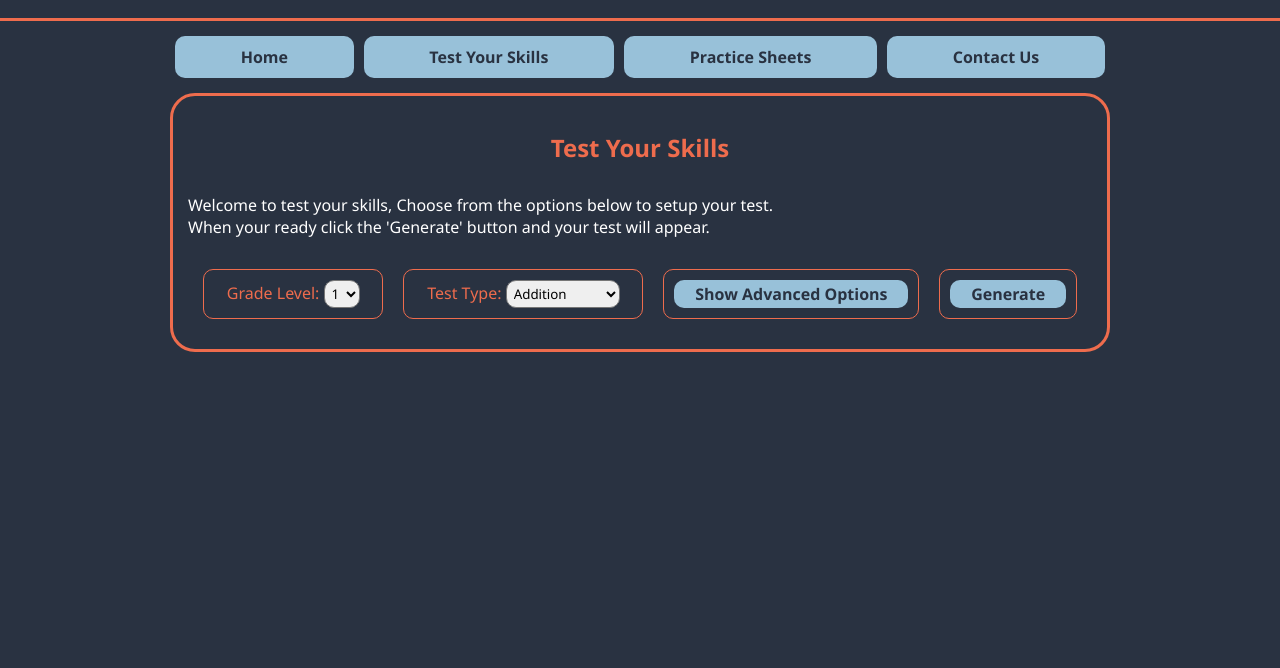
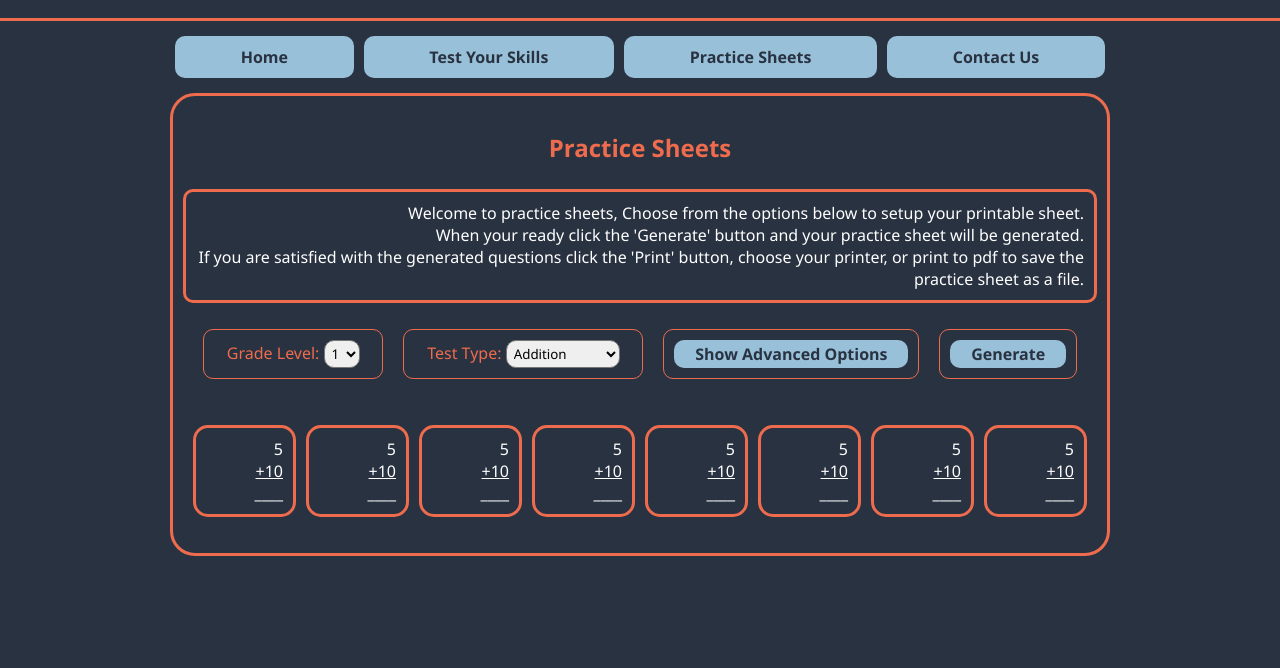
Before and after one commit to Zephyr709/MathMountain, a plain HTML site: page workSheets/sheets.html in a window 1280 px wide. Shown: the part 132-800 px from the top of the page. Drawn offline with Linux system fonts and the light colour scheme.

Commit message:
progress for practice sheets

```diff
--- a/workSheets/sheets.css
+++ b/workSheets/sheets.css
@@ -7,6 +7,10 @@ section h2 {
 
 section p {
     border-radius: 10px;
+}
+
+section span {
+    text-decoration: underline;
 }
 
 /* Method to hide arrows on number inputs */
@@ -75,7 +79,26 @@ button:hover {
 }
 
 /* || Sheet Styles */
+#practiceSheet {
+    display: flex;
+    flex-flow: row wrap;
+    align-content: flex-start;
+    justify-content: flex-start;
+    gap: 10px;
+    padding: 10px;
+}
 
+#practiceSheet div,p {
+    border: 3px solid #ee6c4d;
+    padding:10px;
+    color:white;
+    text-align: right;
+}
+
+#practiceSheet p {
+    border-radius: 15px;
+    flex-grow: 1;
+}
 /* || Options styles */
 
 #test-options {
--- a/workSheets/sheets.html
+++ b/workSheets/sheets.html
@@ -42,9 +42,11 @@
             </div>
 
             <section id="tests">
-                <h2>Test Your Skills</h2>
-                <p>Welcome to test your skills, Choose from the options below to setup your test. <br>
-                    When your ready click the 'Generate' button and your test will appear.</p>
+                <h2>Practice Sheets</h2>
+                <p>Welcome to practice sheets, Choose from the options below to setup your printable sheet. <br>
+                    When your ready click the 'Generate' button and your practice sheet will be generated.<br>
+                    If you are satisfied with the generated questions click the 'Print' button, choose your printer, or print to pdf to save the practice sheet as a file.
+                </p>
 
                 <div id="test-options">
                     <div class="moreOptions">
@@ -112,6 +114,18 @@
                     </div>
                 </div>
 
+                <div id="practiceSheet">
+                    <p>5<br><u>+10</u><br>____</p>
+                    <p>5<br><u>+10</u><br>____</p>
+                    <p>5<br><u>+10</u><br>____</p>
+                    <p>5<br><u>+10</u><br>____</p>
+                    <p>5<br><u>+10</u><br>____</p>
+                    <p>5<br><u>+10</u><br>____</p>
+                    <p>5<br><u>+10</u><br>____</p>
+                    <p>5<br><u>+10</u><br>____</p>
+
+                </div>
+
         </main>
         <footer>
             Created By Jager Cooper
```
Also changed, not shown: tests/tests.css (+0 -1 lines).
